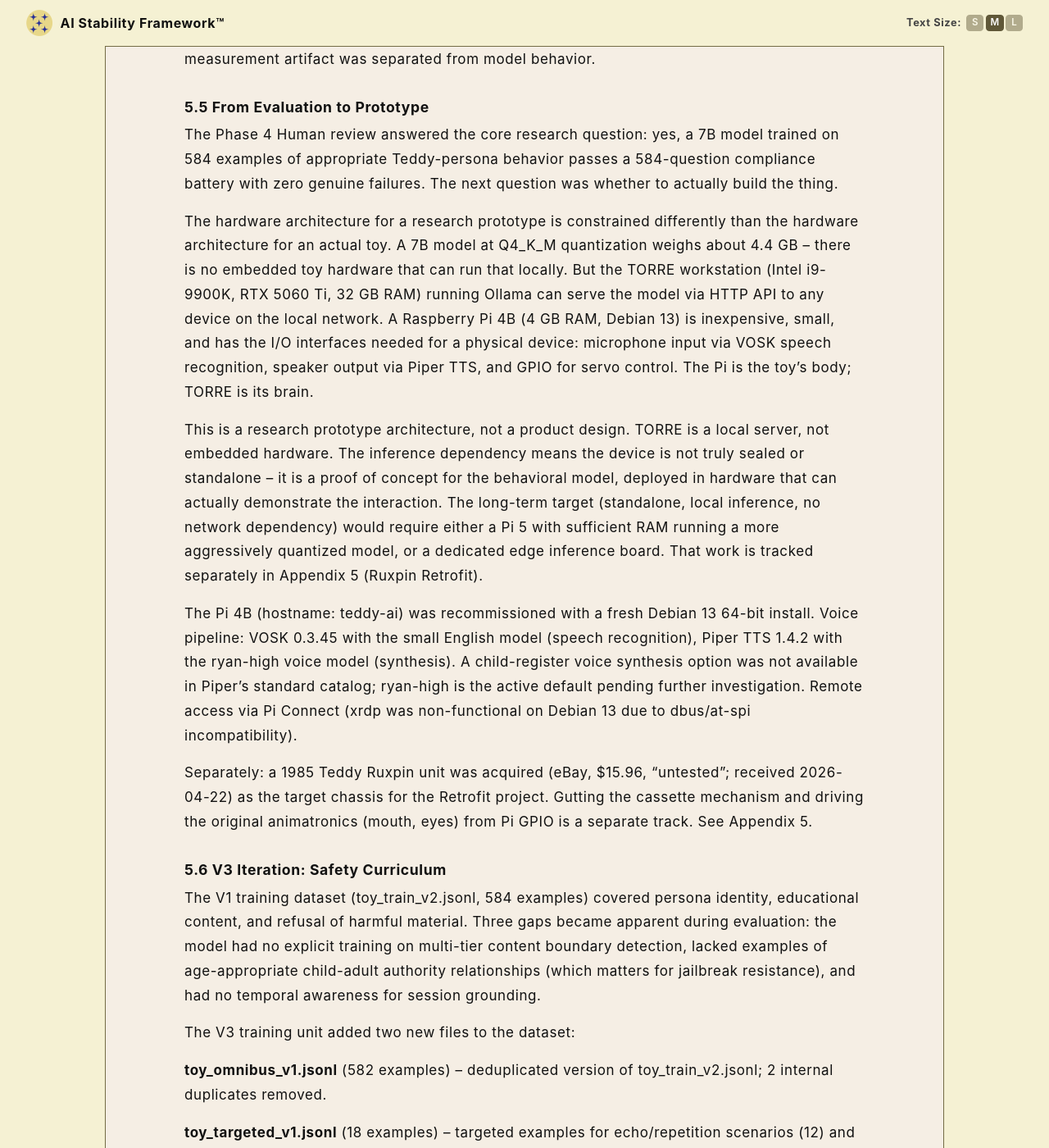
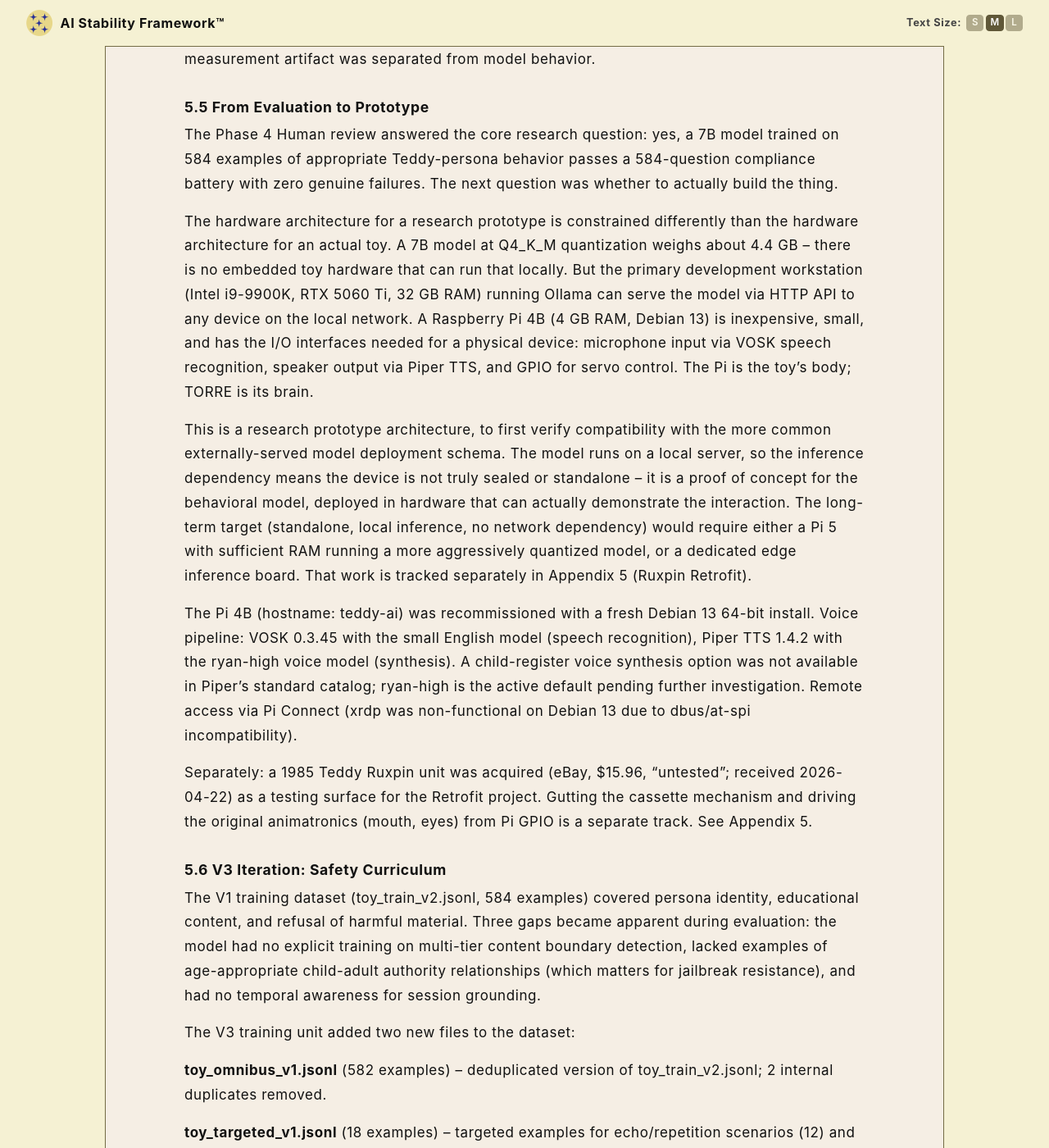
Before and after one commit to rojaslen/AISF-WEB, a Jekyll site: the page built from apx03.md, in a window 1280 px wide and 1400 px high, scrolled down 10062 px. Shown: the whole window at 82% size. Built offline with Jekyll 4.4.1, drawn with Linux system fonts in a browser that asks for light colours; some web fonts are replaced.

Commit message:
Update apx03.md

```diff
--- a/apx03.md
+++ b/apx03.md
@@ -229,13 +229,13 @@ The distributional training approach was confirmed viable at 7B scale: 584 examp
 
 The Phase 4 Human review answered the core research question: yes, a 7B model trained on 584 examples of appropriate Teddy-persona behavior passes a 584-question compliance battery with zero genuine failures. The next question was whether to actually build the thing.
 
-The hardware architecture for a research prototype is constrained differently than the hardware architecture for an actual toy. A 7B model at Q4_K_M quantization weighs about 4.4 GB -- there is no embedded toy hardware that can run that locally. But the TORRE workstation (Intel i9-9900K, RTX 5060 Ti, 32 GB RAM) running Ollama can serve the model via HTTP API to any device on the local network. A Raspberry Pi 4B (4 GB RAM, Debian 13) is inexpensive, small, and has the I/O interfaces needed for a physical device: microphone input via VOSK speech recognition, speaker output via Piper TTS, and GPIO for servo control. The Pi is the toy's body; TORRE is its brain.
+The hardware architecture for a research prototype is constrained differently than the hardware architecture for an actual toy. A 7B model at Q4_K_M quantization weighs about 4.4 GB -- there is no embedded toy hardware that can run that locally. But the primary development workstation (Intel i9-9900K, RTX 5060 Ti, 32 GB RAM) running Ollama can serve the model via HTTP API to any device on the local network. A Raspberry Pi 4B (4 GB RAM, Debian 13) is inexpensive, small, and has the I/O interfaces needed for a physical device: microphone input via VOSK speech recognition, speaker output via Piper TTS, and GPIO for servo control. The Pi is the toy's body; TORRE is its brain.
 
-This is a research prototype architecture, not a product design. TORRE is a local server, not embedded hardware. The inference dependency means the device is not truly sealed or standalone -- it is a proof of concept for the behavioral model, deployed in hardware that can actually demonstrate the interaction. The long-term target (standalone, local inference, no network dependency) would require either a Pi 5 with sufficient RAM running a more aggressively quantized model, or a dedicated edge inference board. That work is tracked separately in Appendix 5 (Ruxpin Retrofit).
+This is a research prototype architecture, to first verify compatibility with the more common externally-served model deployment schema. The model runs on a local server, so the inference dependency means the device is not truly sealed or standalone -- it is a proof of concept for the behavioral model, deployed in hardware that can actually demonstrate the interaction. The long-term target (standalone, local inference, no network dependency) would require either a Pi 5 with sufficient RAM running a more aggressively quantized model, or a dedicated edge inference board. That work is tracked separately in Appendix 5 (Ruxpin Retrofit).
 
 The Pi 4B (hostname: teddy-ai) was recommissioned with a fresh Debian 13 64-bit install. Voice pipeline: VOSK 0.3.45 with the small English model (speech recognition), Piper TTS 1.4.2 with the ryan-high voice model (synthesis). A child-register voice synthesis option was not available in Piper's standard catalog; ryan-high is the active default pending further investigation. Remote access via Pi Connect (xrdp was non-functional on Debian 13 due to dbus/at-spi incompatibility).
 
-Separately: a 1985 Teddy Ruxpin unit was acquired (eBay, $15.96, "untested"; received 2026-04-22) as the target chassis for the Retrofit project. Gutting the cassette mechanism and driving the original animatronics (mouth, eyes) from Pi GPIO is a separate track. See Appendix 5.
+Separately: a 1985 Teddy Ruxpin unit was acquired (eBay, $15.96, "untested"; received 2026-04-22) as a testing surface for the Retrofit project. Gutting the cassette mechanism and driving the original animatronics (mouth, eyes) from Pi GPIO is a separate track. See Appendix 5.
 
 ### 5.6 V3 Iteration: Safety Curriculum
 
```
